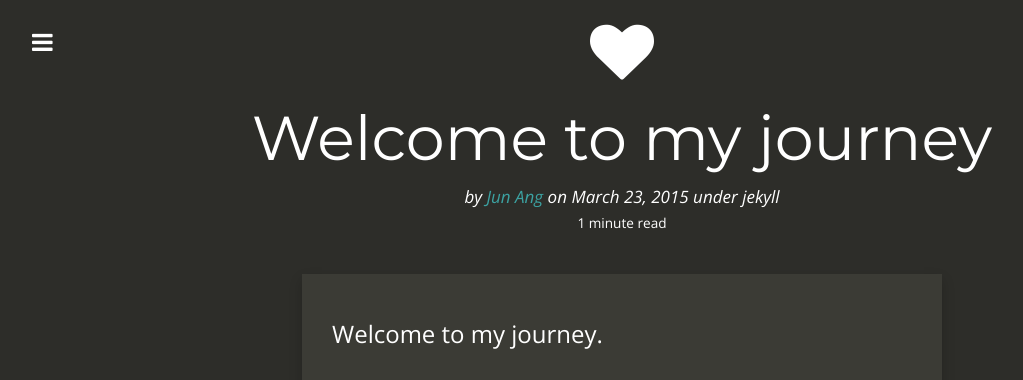
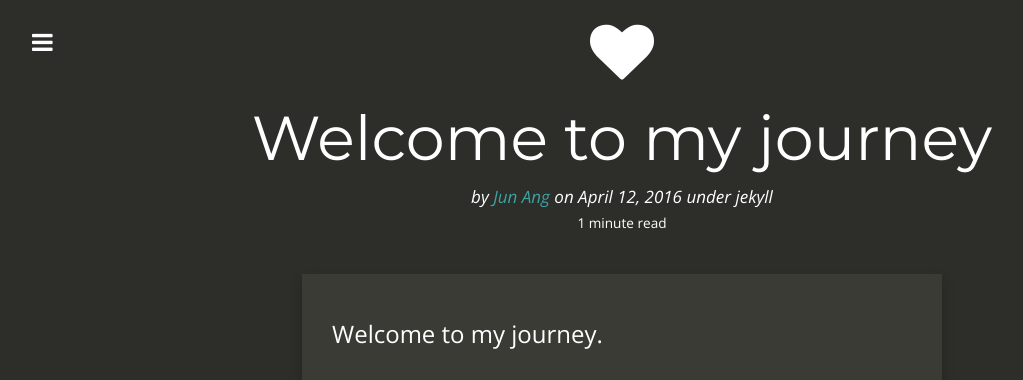
Before and after one commit to junang3/junang3.github.io, a Jekyll site: the page built from _posts/2016-04-13-welcome-to-my-journey.md, in a window 1280 px wide. Shown: the top 380 px of the page, without its empty margins (18-1041 px from the left). Built offline with Jekyll 4.4.1, drawn with Linux system fonts in a browser that asks for light colours; nearby versions of some CDN libraries.

Commit message:
Update 2016-04-13-welcome-to-my-journey.md

```diff
--- a/_posts/2016-04-13-welcome-to-my-journey.md
+++ b/_posts/2016-04-13-welcome-to-my-journey.md
@@ -1,7 +1,7 @@
 ---
 layout:     post
 title:      Welcome to my journey
-date:       2015-03-23 15:31:19
+date:       2016-04-12 15:31:19
 author:     Jun Ang
 summary:    Carte Noire is a dark blog theme for Jekyll focusing on a clear reading experience.
 categories: jekyll
```
